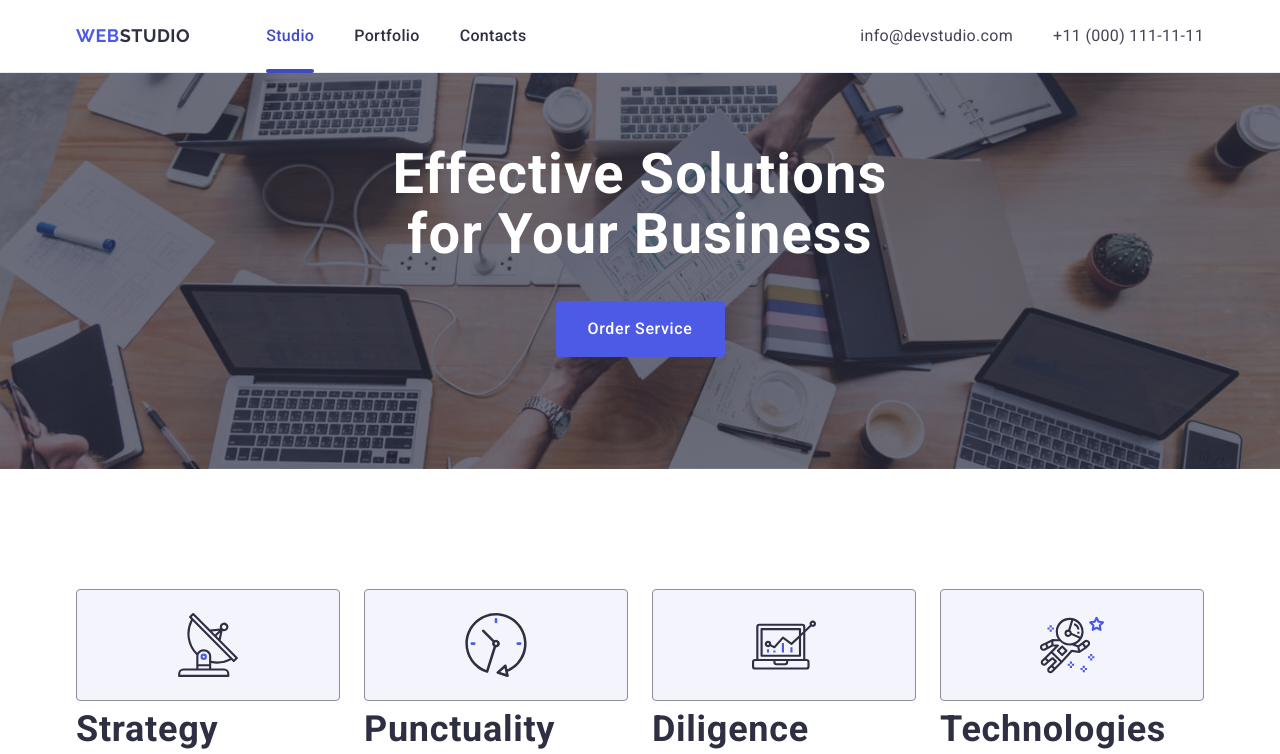
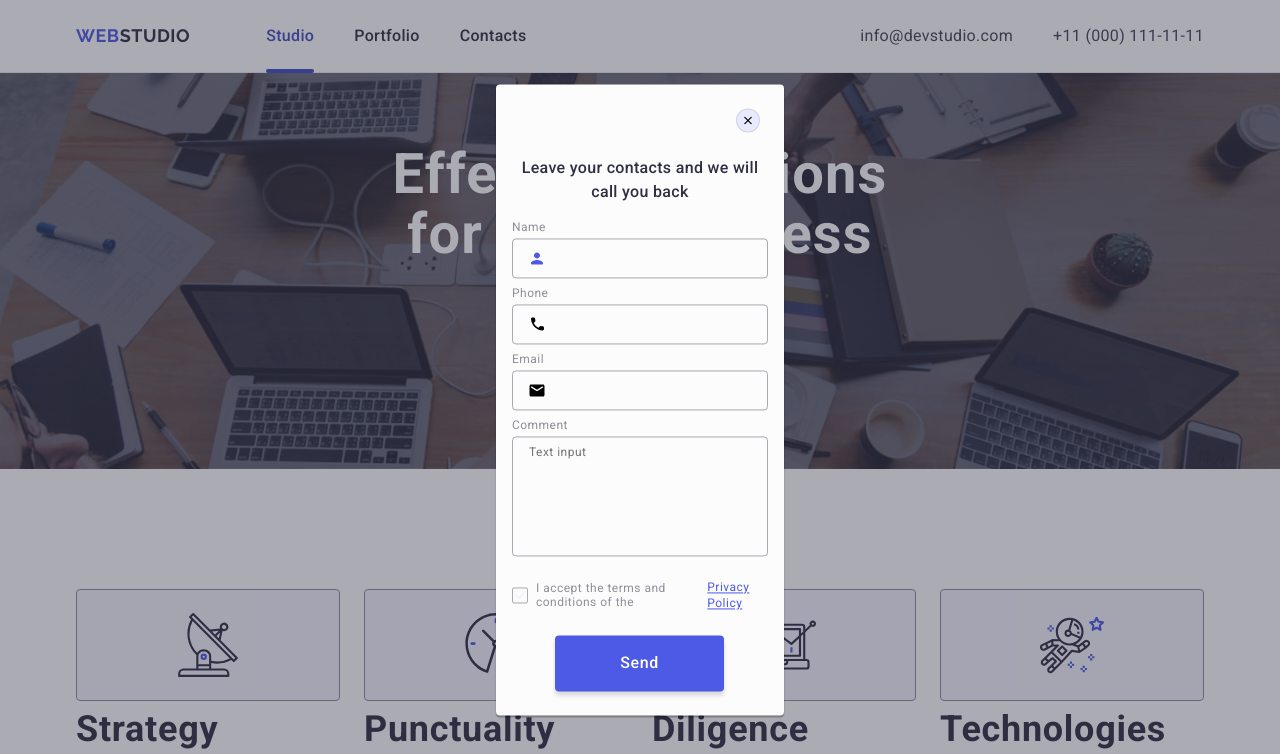
Before and after one commit to BoikoAnton1992/goit-marcup-hw-06, a plain HTML site: page index.html in a window 1280 px wide. Shown: the top 754 px of the page. Drawn offline with nearby package versions, Linux system fonts and the light colour scheme.

Commit message:
Add modal window

```diff
--- a/css/styles.css
+++ b/css/styles.css
@@ -607,6 +607,263 @@ body {
 
 /* ========== FOOTER MOBILE STYLES ==========/ */
 
+/* ========== MODAL WINDOW MOBILE STYLES ========== */
+
+.modal-window {
+    position: fixed;
+    top: 0;
+    left: 0;
+    width: 100%;
+    height: 100%;
+    background-color: rgba(46, 47, 66, 0.4);
+    transition: opacity 250ms cubic-bezier(0.4, 0, 0.2, 1),
+        visibility 250ms cubic-bezier(0.4, 0, 0.2, 1);
+    opacity: 0;
+    visibility: hidden;
+    pointer-events: none;
+}
+
+.modal-window.is-open {
+    opacity: 1;
+    visibility: visible;
+    pointer-events: auto;
+}
+
+.modal-window-conteiner {
+    position: absolute;
+    top: 50%;
+    left: 50%;
+    transform: translate(-50%, -50%) scale(1);
+    width: 288px;
+    min-height: 623px;
+    background: #fcfcfc;
+    box-shadow:
+        0px 1px 1px rgba(0, 0, 0, 0.14),
+        0px 1px 3px rgba(0, 0, 0, 0.12),
+        0px 2px 1px rgba(0, 0, 0, 0.2);
+    border-radius: 4px;
+    transition: transform 250ms cubic-bezier(0.4, 0, 0.2, 1);
+    padding-top: 72px;
+    padding-right: 16px;
+    padding-bottom: 24px;
+    padding-left: 16px;
+}
+
+.modal-window-close-button {
+    position: absolute;
+    top: 24px;
+    right: 24px;
+    width: 24px;
+    height: 24px;
+    border-radius: 50%;
+    display: flex;
+    align-items: center;
+    justify-content: center;
+    background-color: #e7e9fc;
+    border: 1px solid rgba(0, 0, 0, 0.1);
+    padding: 0;
+    cursor: pointer;
+    transition:
+        background-color 250ms cubic-bezier(0.4, 0, 0.2, 1),
+        border 250ms cubic-bezier(0.4, 0, 0.2, 1);
+}
+
+.modal-window-close-button:hover,
+.modal-window-close-button:focus {
+    background-color: #404bbf;
+    border: none;
+    fill: #ffffff;
+}
+
+.modal-icon-close {
+    transition: fill 250ms cubic-bezier(0.4, 0, 0.2, 1);
+}
+
+.modal-title {
+    font-weight: 500;
+    text-align: center;
+    margin-bottom: 16px;
+    width: 256px;
+    color: #2E2F42;
+    text-align: center;
+    font-family: Roboto;
+    font-size: 16px;
+    font-style: normal;
+    font-weight: 500;
+    line-height: 24px;
+    letter-spacing: 0.32px;
+}
+
+.modal-form {
+    border-radius: 4px;
+    align-items: flex-start;
+    display: flex;
+    width: 255px;
+    flex-direction: column;
+    align-items: flex-start;
+}
+
+.model-form-conainer {
+    cursor: pointer;
+    margin-bottom: 8px;
+}
+
+.modal-coment-conteiner{
+    margin-bottom: 16px;
+}
+
+.modal-lable {
+    color: #8E8F99;
+    font-family: Roboto;
+    font-size: 12px;
+    font-style: normal;
+    font-weight: 400;
+    line-height: 14px;
+    letter-spacing: 0.48px;
+    margin-bottom: 4px;
+    line-height: 1.17;
+    display: block;
+}
+
+.input-conteiner {
+    position: relative;
+}
+
+.modal-form-input {
+    width: 256px;
+    height: 40px;
+    flex-shrink: 0;
+    border-radius: 4px;
+    border: 1px solid;
+    border: 1px solid rgba(46, 47, 66, 0.4);
+    background-color: transparent;
+    padding-left: 38px;
+    outline: transparent;
+    transition: border-color 250ms cubic-bezier(0.4, 0, 0.2, 1);
+}
+
+.modal-form-input:focus {
+    border-color: #4D5AE5;
+}
+
+.modal-form-input:focus+svg {
+    fill: #4D5AE5;
+}
+
+
+.input-icon {
+    position: absolute;
+    left: 16px;
+    top: 50%;
+    transform: translateY(-50%);
+    transition: fill 250ms cubic-bezier(0.4, 0, 0.2, 1);
+}
+
+
+.input-icon:focus+svg {
+    fill: #4D5AE5;
+}
+
+.modal-textarea-input {
+    width: 256px;
+    font-size: 12px;
+    line-height: 1.17;
+    letter-spacing: 0.04em;
+    color: rgba(46, 47, 66, 0.4);
+    border: 1px solid rgba(46, 47, 66, 0.4);
+    border-radius: 4px;
+    background-color: transparent;
+    padding: 8px 16px;
+    outline: transparent;
+    resize: none;
+    transition: border-color 250ms cubic-bezier(0.4, 0, 0.2, 1);
+    height: 120px;
+    flex-shrink: 0;
+    border-radius: 4px;
+    border: 1px solid;
+}
+
+.modal-textarea-input:focus {
+    border-color: #4D5AE5;
+}
+
+
+.modal-checkbox-conteiner {
+    margin-bottom: 24px;
+
+}
+
+
+.model-privacy-lable {
+    align-items: center;
+    display: flex;
+    font-size: 12px;
+    line-height: 1.17;
+    letter-spacing: 0.04em;
+    color: #8e8f99;
+}
+
+.privacy-span {
+    display: inline-flex;
+        justify-content: center;
+        align-items: center;
+        min-width: 16px;
+        min-height: 16px;
+        margin-right: 8px;
+        border: 1px solid rgba(46, 47, 66, 0.4);
+        border-radius: 2px;
+        fill: transparent;
+        cursor: pointer;
+        transition: background-color 250ms cubic-bezier(0.4, 0, 0.2, 1), border 250ms cubic-bezier(0.4, 0, 0.2, 1), fill 250ms cubic-bezier(0.4, 0, 0.2, 1);
+
+}
+
+
+.visually-hidden:checked+.model-privacy-lable>.privacy-span {
+    background-color: #404BBF;
+    border: none;
+    fill: #F4F4FD;
+    border-color: #404BBF;
+}
+
+.privacy-link {
+    color: #4d5ae5;
+    font-family: Roboto;
+    font-size: 12px;
+    font-style: normal;
+    font-weight: 400;
+    line-height: 16px;
+    letter-spacing: 0.48px;
+    text-decoration-line: underline;
+}
+
+.modal-form-button {
+    padding: 16px 32px;
+    align-items: flex-start;
+    gap: 10px;
+    border-radius: 4px;
+    background: #4D5AE5;
+    box-shadow: 0px 4px 4px 0px rgba(0, 0, 0, 0.15);
+    display: block;
+    margin-left: auto;
+    margin-right: auto;
+    border: none;
+    font-weight: 500;
+    line-height: 1.5;
+    letter-spacing: 0.04em;
+    color: #FFFFFF;
+    transition: background-color 250ms cubic-bezier(0.4, 0, 0.2, 1);
+    min-width: 169px;
+
+}
+
+.modal-form-button:focus,
+.modal-form-button:hover {
+    background: #404BBF;
+}
+
+/* ========== MODAL WINDOW MOBILE STYLES ==========/ */
+
 
 /* ==================== MOBILE MEDIA STYLES ==================== */
 
--- a/index.html
+++ b/index.html
@@ -586,7 +586,7 @@
     <!-- / ======= FOOTER  ======= -->
 
     <!-- ======= MODAL WINDOW ======= -->
-    <!-- <div class="modal-window">
+    <div class="modal-window is-open">
       <div class="modal-window-conteiner">
         <button class="modal-window-close-button" type="button">
           <svg class="modal-icon-close" width="8" height="8">
@@ -668,7 +668,6 @@
                 </svg>
               </span>
               I accept the terms and conditions of the
-
               <a class="privacy-link">Privacy Policy</a>
             </label>
           </div>
@@ -676,7 +675,7 @@
           <button class="modal-form-button" type="submit">Send</button>
         </form>
       </div>
-    </div> -->
+    </div>
 
     <!-- ======= MODAL WINDOW =======/ -->
   </body>
```
